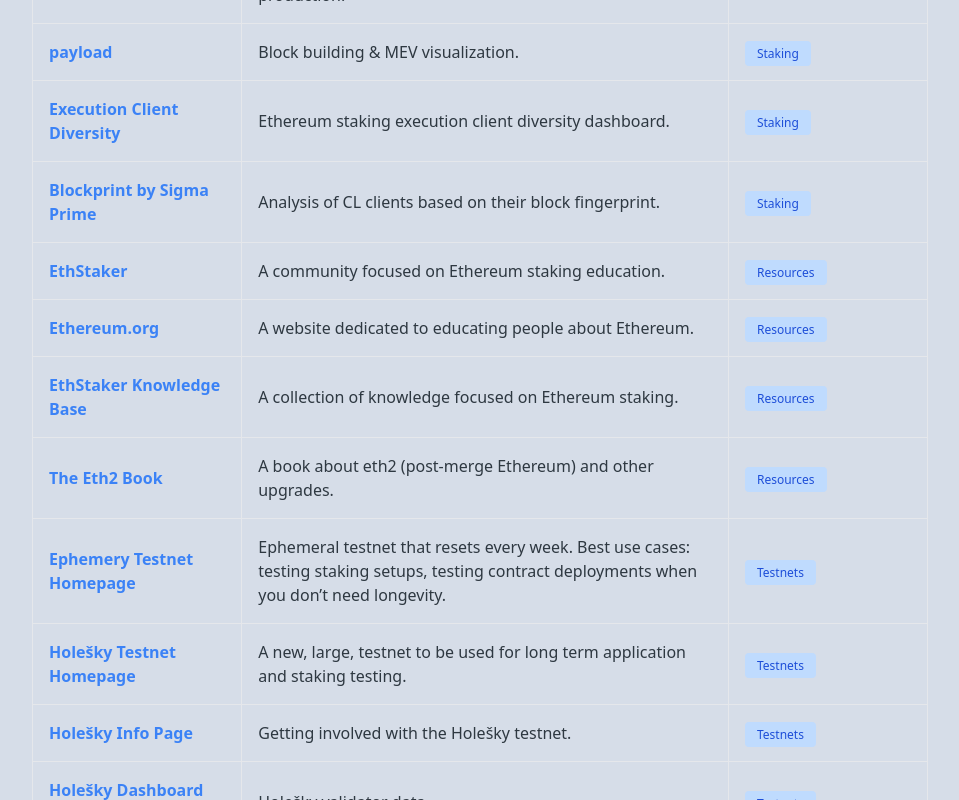
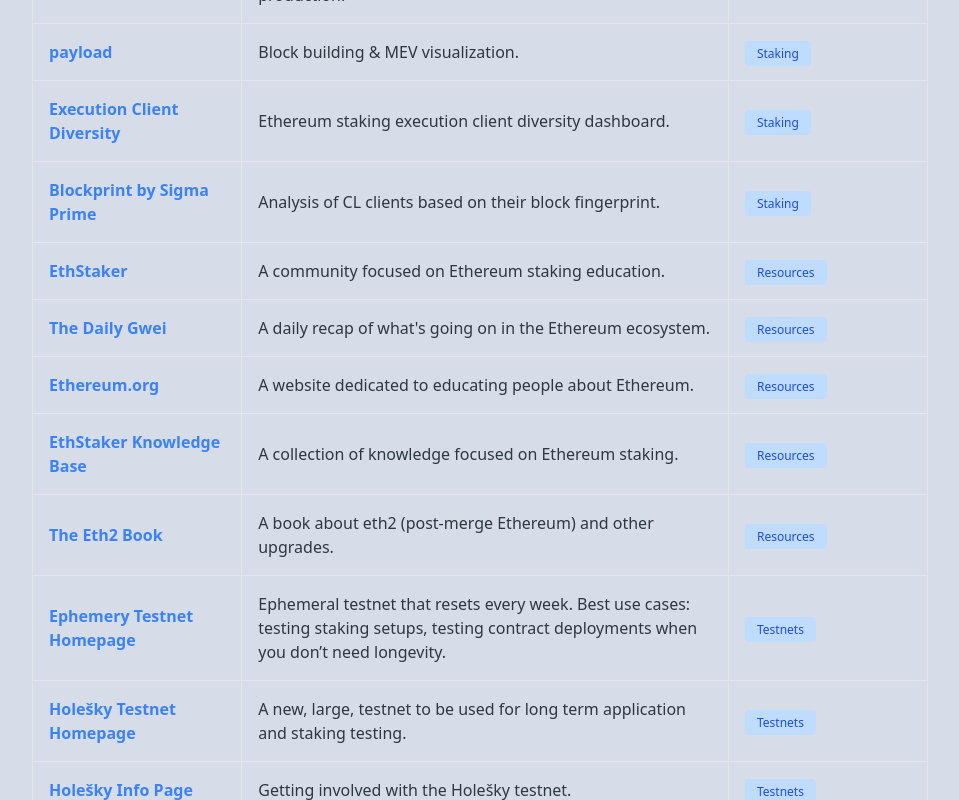
Before and after one commit to colfax23/ethereumresources-io, a Next.js app: page / in a window 1280 px wide. Shown: the part 1136-1936 px from the top of the page, without its empty margins (160-1119 px from the left). Built offline with nearby package versions, Linux system fonts and the light colour scheme.

Commit message:
Reformat index, add resources

```diff
--- a/src/app/data.ts
+++ b/src/app/data.ts
@@ -1,7 +1,6 @@
 // src/data.ts
 
 export interface Link {
-  id: number;
   title: string;
   description: string;
   url: string;
@@ -10,189 +9,168 @@ export interface Link {
 
 export const links: Link[] = [
   {
-    id: 1,
     title: 'beaconcha.in',
     description: 'CL block explorer for mainnet.',
     url: 'https://beaconcha.in/',
     category: 'Block Explorer'
   },
   {
-    id: 2,
     title: 'Etherscan',
     description: 'EL block explorer for mainnet.',
     url: 'https://etherscan.io/',
     category: 'Block Explorer'
   },
   {
-    id: 3,
     title: 'Ethereum Protocol YouTube Channel',
     description: 'Location of ACD and other protocol livestreams.',
     url: 'https://www.youtube.com/@EthereumProtocol',
     category: 'Research & Development'
   },
   {
-    id: 4,
     title: 'EIPs',
     description: 'Ethereum Improvement Proposals',
     url: 'https://eips.ethereum.org/',
     category: 'Research & Development'
   },
   {
-    id: 5,
     title: 'ETH Research',
     description: 'Ethereum Research discussions.',
     url: 'https://ethresear.ch/',
     category: 'Research & Development'
   },
   {
-    id: 6,
     title: 'Ethereum Magicians forum',
     description: 'Discussions about EIPs and other technical aspects of Ethereum.',
     url: 'https://ethereum-magicians.org/',
     category: 'Research & Development'
   },
   {
-    id: 7,
     title: 'ETH R&D discord server',
     description: 'A place to collaborate on the development of the Ethereum protocol.',
     url: 'https://discord.com/invite/qGpsxSA',
     category: 'Research & Development'
   },
   {
-    id: 8,
     title: 'Ethereum Validator Queue',
     description: 'Entry and exit queue for Ethereum validators.',
     url: 'https://www.validatorqueue.com/',
     category: 'Staking'
   },
   {
-    id: 9,
     title: 'Client Diversity',
     description: 'Ethereum validator client diversity.',
     url: 'https://clientdiversity.org/',
     category: 'Staking'
   },
   {
-    id: 10,
     title: 'Project Sunshine',
     description: 'Health metrics of the Ethereum network.',
     url: 'https://ethsunshine.com/',
     category: 'Staking'
   },
   {
-    id: 11,
     title: 'Staking Stats',
     description: 'A Dune dashboard with useful staking statistics.',
     url: 'https://dune.com/hildobby/eth2-staking',
     category: 'Staking'
   },
   {
-    id: 12,
     title: 'Ultra Sound Money',
     description: 'ETH supply change.',
     url: 'https://ultrasound.money/',
     category: 'Staking'
   },
   {
-    id: 13,
     title: 'Rated Network',
     description: 'Ethereum staking data.',
     url: 'http://rated.network/',
     category: 'Staking'
   },
   {
-    id: 14,
     title: 'MEV Watch',
     description: 'Monitoring OFAC compliance & censorship in block production.',
     url: 'https://www.mevwatch.info/',
     category: 'Staking'
   },
   {
-    id: 15,
     title: 'payload',
     description: 'Block building & MEV visualization.',
     url: 'https://payload.de/data/',
     category: 'Staking'
   },
   {
-    id: 16,
     title: 'Execution Client Diversity',
     description: 'Ethereum staking execution client diversity dashboard.',
     url: 'https://execution-diversity.info/',
     category: 'Staking'
   },
   {
-    id: 17,
     title: 'Blockprint by Sigma Prime',
     description: 'Analysis of CL clients based on their block fingerprint.',
     url: 'https://blockprint.sigp.io/',
     category: 'Staking'
   },
   {
-    id: 18,
     title: 'EthStaker',
     description: 'A community focused on Ethereum staking education.',
     url: 'https://ethstaker.cc/',
     category: 'Resources'
   },
   {
-    id: 19,
+    title: 'The Daily Gwei',
+    description: 'A daily recap of what\'s going on in the Ethereum ecosystem.',
+    url: 'https://www.youtube.com/channel/UCvCp6vKY5jDr87htKH6hgDA',
+    category: 'Resources'
+  },
+  {
     title: 'Ethereum.org',
     description: 'A website dedicated to educating people about Ethereum.',
     url: 'https://ethereum.org/',
     category: 'Resources'
   },
   {
-    id: 20,
     title: 'EthStaker Knowledge Base',
     description: 'A collection of knowledge focused on Ethereum staking.',
     url: 'https://docs.ethstaker.cc/ethstaker-knowledge-base/',
     category: 'Resources'
   },
   {
-    id: 21,
     title: 'The Eth2 Book',
     description: 'A book about eth2 (post-merge Ethereum) and other upgrades.',
     url: 'https://eth2book.info/',
     category: 'Resources'
   },
   {
-    id: 22,
     title: 'Ephemery Testnet Homepage',
     description: 'Ephemeral testnet that resets every week. Best use cases: testing staking setups, testing contract deployments when you don’t need longevity.',
     url: 'https://ephemery.dev/',
     category: 'Testnets'
   },
   {
-    id: 23,
     title: 'Holešky Testnet Homepage',
     description: 'A new, large, testnet to be used for long term application and staking testing.',
     url: 'https://holesky.ethpandaops.io/',
     category: 'Testnets'
   },
   {
-    id: 24,
     title: 'Holešky Info Page',
     description: 'Getting involved with the Holešky testnet.',
     url: 'https://notes.ethereum.org/@launchpad/holesky',
     category: 'Testnets'
   },
   {
-    id: 25,
     title: 'Holešky Dashboard by pk910',
     description: 'Holešky validator data.',
     url: 'https://dora-holesky.pk910.de/',
     category: 'Testnets'
   },
   {
-    id: 26,
     title: 'Sepolia Testnet Homepage',
     description: 'Testnet targeting dapp developers for long-lived applications.',
     url: 'https://sepolia.dev/',
     category: 'Testnets'
   },
   {
-    id: 27,
     title: 'Goerli Testnet Homepage',
     description: 'Soon to be deprecated.',
     url: 'https://goerli.net/',
--- a/src/app/page.tsx
+++ b/src/app/page.tsx
@@ -26,8 +26,8 @@ function App() {
             </tr>
           </thead>
           <tbody>
-            {links.map(link => (
-              <LinkItem key={link.id} link={link} />
+            {links.map((link, index) => (
+              <LinkItem key={index} link={link} />
             ))}
           </tbody>
         </table>
--- a/src/app/types.ts
+++ b/src/app/types.ts
@@ -1,5 +1,4 @@
 export type Link = {
-  id: number;
   title: string;
   url: string;
   description: string;
```
